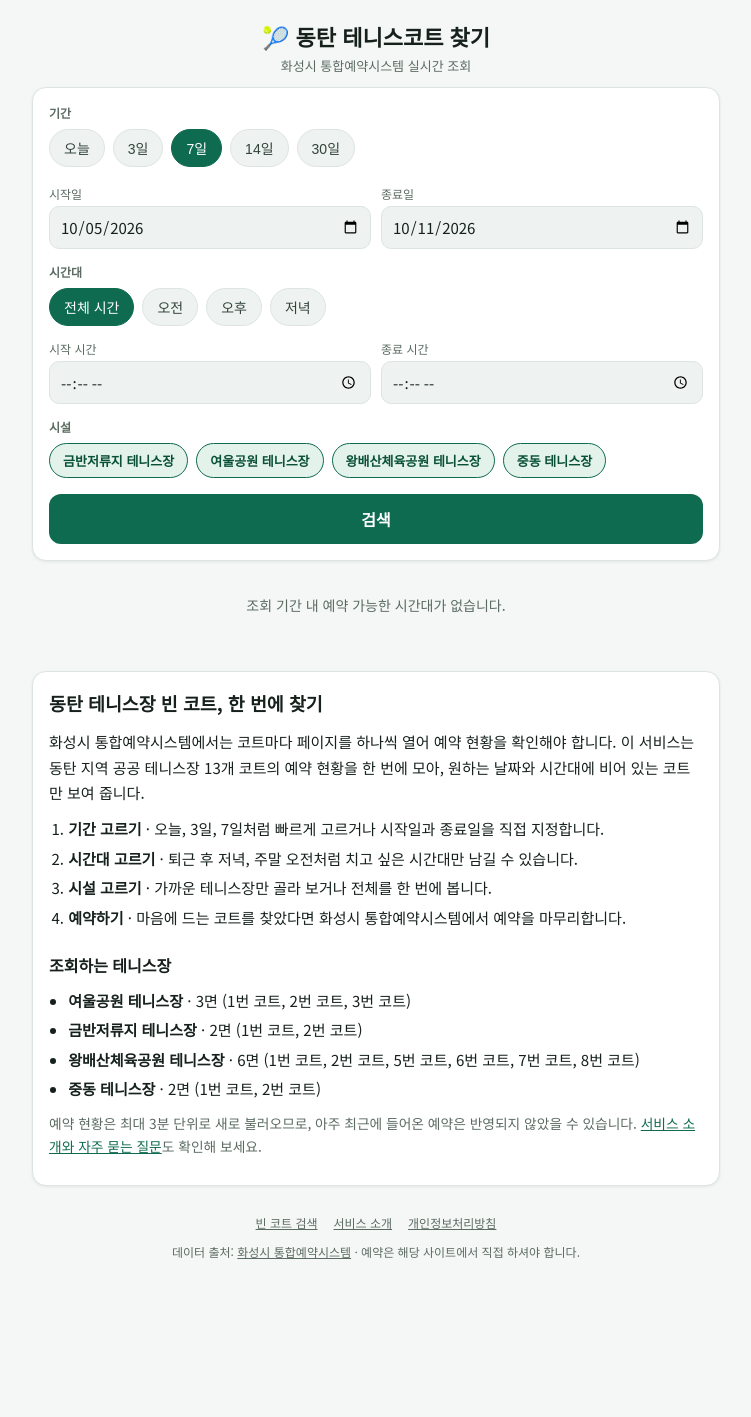
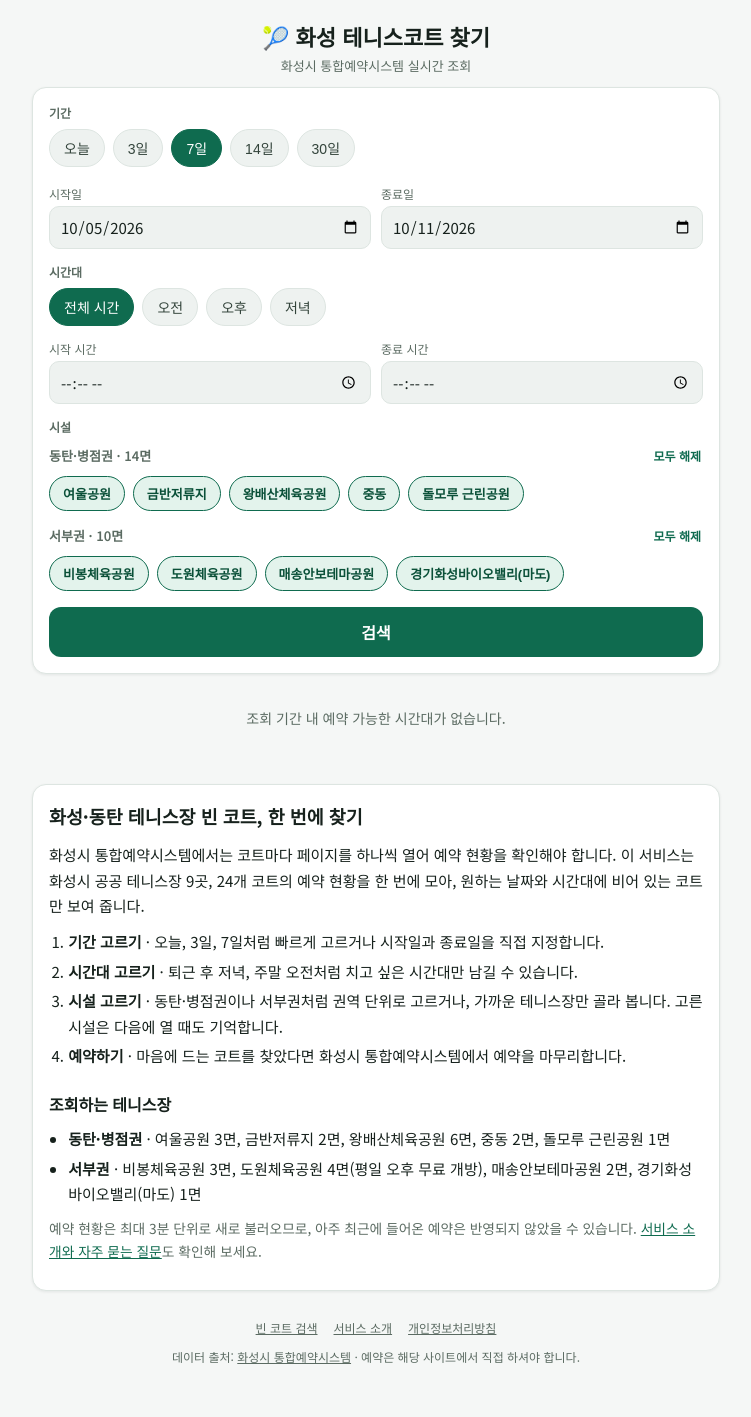
Before and after one commit to unipro8787/john_dev, a Flask app: page / in a window 1280 px wide. Shown: the whole page, without its empty margins (264-1015 px from the left). Before the commit the page ends 1259 px from the top, so only its background shows below. Run offline with Flask 3, Linux system fonts and the light colour scheme; data that the repository does not hold is empty.

Commit message:
Expand tennis finder from Dongtan to all of Hwaseong (9 facilities, 24 courts)
Adds the five western/Byeongjeom facilities found on the Hwaseong
reservation system's full tennis listing, groups facilities into
regions (following the site's 1부/2부 split) with per-region select-all
chips that are remembered per device, and fetches courts in parallel
with a thread-safe cache so a full 7-day search stays around a second.
Rebrands pages to 화성 테니스코트 찾기. Suwon is intentionally not
scraped: its courts book through share.gg.go.kr, whose robots.txt
disallows all crawling and which gates access behind NetFunnel; the
about page explains this.

Co-Authored-By: Claude Opus 5.5 <noreply@anthropic.com>
Claude-Session: https://claude.ai/code/session_01MnYtPndTVEv74CX1S5FX1E

```diff
--- a/dongtan_tennis_finder/app.py
+++ b/dongtan_tennis_finder/app.py
@@ -1,4 +1,4 @@
-# 동탄 테니스코트 예약 가능 시간대 조회 웹앱 (Flask).
+# 화성시 공공 테니스코트 예약 가능 시간대 조회 웹앱 (Flask).
 # check_availability.py의 조회 로직을 그대로 재사용하고, 검색 UI + JSON API를 얹은 것.
 #
 # 로컬 실행: python app.py  (http://127.0.0.1:5000)
@@ -16,7 +16,9 @@ from __future__ import annotations
 
 import os
 import re
+import threading
 import time
+from concurrent.futures import ThreadPoolExecutor
 from datetime import date, datetime, timedelta
 
 from urllib.parse import urlparse
@@ -24,7 +26,7 @@ from urllib.parse import urlparse
 from flask import Flask, Response, abort, jsonify, redirect, render_template, request, url_for
 import requests
 
-from courts import FACILITIES
+from courts import FACILITIES, FACILITY_NOTES, REGIONS
 from hscity_client import fetch_month
 
 app = Flask(__name__)
@@ -33,18 +35,29 @@ MAX_RANGE_DAYS = 45  # 한 번에 조회 가능한 최대 기간 (API 부하 방
 _TIME_RE = re.compile(r"^([01]\d|2[0-3]):[0-5]\d$")
 CACHE_TTL_SECONDS = 180  # 코트별 월 데이터 캐시 유지 시간
 
+FETCH_WORKERS = 6  # 코트별 조회를 동시에 보내는 수 (전체 24면 조회 시간 단축, 원 사이트 부하는 그대로 캐시로 제한)
+
 _month_cache: dict[tuple[int, int, int], tuple[float, list]] = {}
-_session = requests.Session()
+_cache_lock = threading.Lock()
+_local = threading.local()  # requests.Session은 스레드 간 공유가 안전하지 않아 스레드마다 하나씩 둔다
+
+
+def _session() -> requests.Session:
+    if not hasattr(_local, "session"):
+        _local.session = requests.Session()
+    return _local.session
 
 
 def _cached_fetch_month(stadium_idx: int, year: int, month: int) -> list:
     key = (stadium_idx, year, month)
     now = time.time()
-    cached = _month_cache.get(key)
+    with _cache_lock:
+        cached = _month_cache.get(key)
     if cached and now - cached[0] < CACHE_TTL_SECONDS:
         return cached[1]
-    slots = fetch_month(_session, stadium_idx, year, month)
-    _month_cache[key] = (now, slots)
+    slots = fetch_month(_session(), stadium_idx, year, month)
+    with _cache_lock:
+        _month_cache[key] = (now, slots)
     return slots
 
 
@@ -67,9 +80,9 @@ def _fetch_range_cached(stadium_idx: int, start: date, end: date) -> list:
     return result
 
 
-SITE_NAME = "동탄 테니스코트 찾기"
-POLICY_EFFECTIVE = "2026-10-05"  # 개인정보처리방침 시행일 (방침을 바꾸면 함께 갱신)
-PAGES_UPDATED = "2026-10-05"     # 사이트맵 lastmod (페이지 내용을 바꾸면 함께 갱신)
+SITE_NAME = "화성 테니스코트 찾기"
+POLICY_EFFECTIVE = "2026-10-06"  # 개인정보처리방침 시행일 (방침을 바꾸면 함께 갱신)
+PAGES_UPDATED = "2026-10-06"     # 사이트맵 lastmod (페이지 내용을 바꾸면 함께 갱신)
 _ADSENSE_RE = re.compile(r"^ca-pub-\d{10,20}$")
 
 
@@ -111,6 +124,9 @@ def _inject_site():
         "adsense_client": _adsense_client(),
         "contact_email": _env("CONTACT_EMAIL"),
         "facilities": FACILITIES,
+        "regions": REGIONS,
+        "facility_notes": FACILITY_NOTES,
+        "facility_count": len(FACILITIES),
         "court_count": sum(len(c) for c in FACILITIES.values()),
         "policy_effective": POLICY_EFFECTIVE,
     }
@@ -172,7 +188,19 @@ def healthz():
 
 @app.get("/api/facilities")
 def api_facilities():
-    return jsonify(FACILITIES)
+    # 권역 → 시설 → 코트 이름 (stadiumIdx는 내보내지 않는다)
+    return jsonify({
+        "regions": [
+            {
+                "name": region,
+                "facilities": [
+                    {"name": f, "courts": list(FACILITIES[f]), "note": FACILITY_NOTES.get(f)}
+                    for f in names
+                ],
+            }
+            for region, names in REGIONS.items()
+        ]
+    })
 
 
 @app.get("/api/search")
@@ -208,28 +236,36 @@ def api_search():
     if time_start and time_end and time_end <= time_start:
         return jsonify({"error": "종료 시간은 시작 시간보다 이후여야 합니다"}), 400
 
+    targets = [
+        (facility_name, court_label, stadium_idx)
+        for facility_name, courts in FACILITIES.items()
+        if not selected or facility_name in selected
+        for court_label, stadium_idx in courts.items()
+    ]
+    try:
+        with ThreadPoolExecutor(max_workers=FETCH_WORKERS) as pool:
+            fetched = list(pool.map(lambda t: _fetch_range_cached(t[2], start, end), targets))
+    except requests.RequestException:
+        return jsonify({"error": "화성시 통합예약시스템에서 예약 현황을 불러오지 못했습니다. 잠시 후 다시 시도해주세요."}), 502
+
     results = []
-    for facility_name, courts in FACILITIES.items():
-        if selected and facility_name not in selected:
-            continue
-        for court_label, stadium_idx in courts.items():
-            slots = _fetch_range_cached(stadium_idx, start, end)
-            available = [s for s in slots if s.status == "AVAILABLE"]
-            # 시간대 필터: 선택한 시간 구간과 겹치는 슬롯만 남김
-            if time_start:
-                available = [s for s in available if s.end > time_start]
-            if time_end:
-                available = [s for s in available if s.begin < time_end]
-            for slot in available:
-                results.append(
-                    {
-                        "facility": facility_name,
-                        "court": court_label,
-                        "date": slot.date,
-                        "begin": slot.begin,
-                        "end": slot.end,
-                    }
-                )
+    for (facility_name, court_label, _), slots in zip(targets, fetched):
+        available = [s for s in slots if s.status == "AVAILABLE"]
+        # 시간대 필터: 선택한 시간 구간과 겹치는 슬롯만 남김
+        if time_start:
+            available = [s for s in available if s.end > time_start]
+        if time_end:
+            available = [s for s in available if s.begin < time_end]
+        for slot in available:
+            results.append(
+                {
+                    "facility": facility_name,
+                    "court": court_label,
+                    "date": slot.date,
+                    "begin": slot.begin,
+                    "end": slot.end,
+                }
+            )
 
     results.sort(key=lambda r: (r["date"], r["begin"], r["facility"], r["court"]))
     return jsonify(
--- a/dongtan_tennis_finder/static/app.js
+++ b/dongtan_tennis_finder/static/app.js
@@ -63,29 +63,100 @@
     });
   });
 
+  const FACILITY_KEY = "selectedFacilities.v2";
+
+  function saveSelection() {
+    try {
+      localStorage.setItem(FACILITY_KEY, JSON.stringify([...selectedFacilities]));
+    } catch (e) {
+      // 저장소를 못 쓰는 환경(사생활 보호 모드 등)에서는 기억만 못 할 뿐 검색은 그대로 된다
+    }
+  }
+
+  function loadSelection(names) {
+    try {
+      const saved = JSON.parse(localStorage.getItem(FACILITY_KEY) || "null");
+      if (Array.isArray(saved)) {
+        const valid = saved.filter((n) => names.includes(n));
+        if (valid.length) return new Set(valid);
+      }
+    } catch (e) {
+      // 저장된 값이 깨졌으면 무시하고 전체 선택으로 시작
+    }
+    return new Set(names);
+  }
+
+  function syncRegionToggles() {
+    facilityFilter.querySelectorAll(".region-group").forEach((group) => {
+      const chips = [...group.querySelectorAll(".facility-chip")];
+      const allOn = chips.every((c) => selectedFacilities.has(c.dataset.name));
+      const toggle = group.querySelector(".region-toggle");
+      toggle.textContent = allOn ? "모두 해제" : "모두 선택";
+      toggle.setAttribute("aria-pressed", String(allOn));
+    });
+  }
+
+  function setChip(chip, on) {
+    const name = chip.dataset.name;
+    if (on) selectedFacilities.add(name);
+    else selectedFacilities.delete(name);
+    chip.classList.toggle("active", on);
+    chip.setAttribute("aria-pressed", String(on));
+  }
+
   async function loadFacilities() {
     const res = await fetch("/api/facilities");
     const data = await res.json();
-    allFacilities = Object.keys(data);
+    allFacilities = data.regions.flatMap((r) => r.facilities.map((f) => f.name));
+    const initial = loadSelection(allFacilities);
     facilityFilter.innerHTML = "";
-    allFacilities.forEach((name) => {
-      selectedFacilities.add(name);
-      const chip = document.createElement("button");
-      chip.type = "button";
-      chip.className = "facility-chip active";
-      chip.textContent = name;
-      chip.dataset.name = name;
-      chip.addEventListener("click", () => {
-        if (selectedFacilities.has(name)) {
-          selectedFacilities.delete(name);
-          chip.classList.remove("active");
-        } else {
-          selectedFacilities.add(name);
-          chip.classList.add("active");
-        }
+
+    data.regions.forEach((region) => {
+      const group = document.createElement("div");
+      group.className = "region-group";
+
+      const head = document.createElement("div");
+      head.className = "region-head";
+      const title = document.createElement("span");
+      title.className = "region-name";
+      const courtCount = region.facilities.reduce((n, f) => n + f.courts.length, 0);
+      title.textContent = `${region.name} · ${courtCount}면`;
+      const toggle = document.createElement("button");
+      toggle.type = "button";
+      toggle.className = "region-toggle";
+      head.append(title, toggle);
+      group.appendChild(head);
+
+      const chips = document.createElement("div");
+      chips.className = "region-chips";
+      region.facilities.forEach((f) => {
+        const chip = document.createElement("button");
+        chip.type = "button";
+        chip.className = "facility-chip";
+        chip.dataset.name = f.name;
+        chip.textContent = f.name.replace(/ 테니스장$/, "");
+        chip.title = `${f.name} · ${f.courts.length}면${f.note ? " · " + f.note : ""}`;
+        setChip(chip, initial.has(f.name));
+        chip.addEventListener("click", () => {
+          setChip(chip, !selectedFacilities.has(f.name));
+          syncRegionToggles();
+          saveSelection();
+        });
+        chips.appendChild(chip);
       });
-      facilityFilter.appendChild(chip);
+      group.appendChild(chips);
+
+      toggle.addEventListener("click", () => {
+        const list = [...chips.querySelectorAll(".facility-chip")];
+        const allOn = list.every((c) => selectedFacilities.has(c.dataset.name));
+        list.forEach((c) => setChip(c, !allOn));
+        syncRegionToggles();
+        saveSelection();
+      });
+
+      facilityFilter.appendChild(group);
     });
+    syncRegionToggles();
   }
 
   function setStatus(html, isError = false) {
@@ -161,6 +232,11 @@
       setStatus("시작일을 선택해주세요.", true);
       return;
     }
+    if (selectedFacilities.size === 0) {
+      resultsEl.innerHTML = "";
+      setStatus("시설을 하나 이상 골라 주세요.", true);
+      return;
+    }
 
     searchBtn.disabled = true;
     searchBtn.textContent = "검색 중...";
--- a/dongtan_tennis_finder/static/style.css
+++ b/dongtan_tennis_finder/static/style.css
@@ -381,3 +381,44 @@ footer a {
   gap: 6px 16px;
   margin-bottom: 6px;
 }
+
+/* ── 권역별 시설 필터 ── */
+.facility-filter {
+  flex-direction: column;
+  gap: 12px;
+}
+
+.region-group {
+  display: grid;
+  gap: 8px;
+}
+
+.region-head {
+  display: flex;
+  align-items: center;
+  justify-content: space-between;
+  gap: 8px;
+}
+
+.region-name {
+  font-size: 13px;
+  font-weight: 600;
+  color: var(--text-muted);
+}
+
+.region-toggle {
+  border: 0;
+  background: none;
+  color: var(--accent);
+  font: inherit;
+  font-size: 12px;
+  font-weight: 600;
+  padding: 4px 2px;
+  cursor: pointer;
+}
+
+.region-chips {
+  display: flex;
+  flex-wrap: wrap;
+  gap: 8px;
+}
--- a/dongtan_tennis_finder/templates/base.html
+++ b/dongtan_tennis_finder/templates/base.html
@@ -4,7 +4,7 @@
 <meta charset="UTF-8">
 <meta name="viewport" content="width=device-width, initial-scale=1, viewport-fit=cover">
 <title>{% block title %}{{ site_name }}{% endblock %}</title>
-<meta name="description" content="{% block description %}동탄·화성시 공공 테니스장(여울공원, 금반저류지, 왕배산체육공원, 중동)의 예약 가능한 빈 코트와 시간대를 날짜·시간대별로 한 번에 검색하세요.{% endblock %}">
+<meta name="description" content="{% block description %}동탄·병점부터 비봉·매송·마도까지 화성시 공공 테니스장의 예약 가능한 빈 코트와 시간대를 날짜·시간대별로 한 번에 검색하세요.{% endblock %}">
 <link rel="canonical" href="{{ site_url }}{{ request.path }}">
 
 <meta property="og:type" content="website">
@@ -22,7 +22,7 @@
 <link rel="manifest" href="{{ url_for('static', filename='manifest.webmanifest') }}">
 <meta name="apple-mobile-web-app-capable" content="yes">
 <meta name="apple-mobile-web-app-status-bar-style" content="black-translucent">
-<meta name="apple-mobile-web-app-title" content="동탄테니스">
+<meta name="apple-mobile-web-app-title" content="화성테니스">
 <meta name="theme-color" content="#0f6b4f">
 <link rel="apple-touch-icon" href="{{ url_for('static', filename='icons/apple-touch-icon.png') }}">
 <link rel="icon" href="{{ url_for('static', filename='icons/icon-192.png') }}">
@@ -39,7 +39,7 @@
 <div class="app">
   <header class="topbar">
     {% block header %}
-    <a class="brand-link" href="{{ url_for('index') }}"><h1>🎾 동탄 테니스코트 찾기</h1></a>
+    <a class="brand-link" href="{{ url_for('index') }}"><h1>🎾 화성 테니스코트 찾기</h1></a>
     {% endblock %}
   </header>
 
--- a/dongtan_tennis_finder/templates/index.html
+++ b/dongtan_tennis_finder/templates/index.html
@@ -1,5 +1,5 @@
 {% extends "base.html" %}
-{% block title %}동탄 테니스장 빈 코트 찾기 · 화성시 공공 테니스장 예약 현황{% endblock %}
+{% block title %}화성·동탄 테니스장 빈 코트 찾기 · 화성시 공공 테니스장 예약 현황{% endblock %}
 
 {% block head %}
 <script type="application/ld+json">
@@ -11,14 +11,14 @@
   "applicationCategory": "SportsApplication",
   "operatingSystem": "Any",
   "inLanguage": "ko",
-  "description": "동탄·화성시 공공 테니스장의 예약 가능한 빈 코트와 시간대를 한 번에 검색하는 무료 웹앱",
+  "description": "동탄·병점·서부권 등 화성시 공공 테니스장의 예약 가능한 빈 코트와 시간대를 한 번에 검색하는 무료 웹앱",
   "offers": { "@type": "Offer", "price": "0", "priceCurrency": "KRW" }
 }
 </script>
 {% endblock %}
 
 {% block header %}
-<a class="brand-link" href="{{ url_for('index') }}"><h1>🎾 동탄 테니스코트 찾기</h1></a>
+<a class="brand-link" href="{{ url_for('index') }}"><h1>🎾 화성 테니스코트 찾기</h1></a>
 <p class="subtitle">화성시 통합예약시스템 실시간 조회</p>
 {% endblock %}
 
@@ -76,18 +76,18 @@
 <section id="results" class="results"></section>
 
 <section class="panel info" aria-labelledby="guide-title">
-  <h2 id="guide-title">동탄 테니스장 빈 코트, 한 번에 찾기</h2>
-  <p>화성시 통합예약시스템에서는 코트마다 페이지를 하나씩 열어 예약 현황을 확인해야 합니다. 이 서비스는 동탄 지역 공공 테니스장 {{ court_count }}개 코트의 예약 현황을 한 번에 모아, 원하는 날짜와 시간대에 비어 있는 코트만 보여 줍니다.</p>
+  <h2 id="guide-title">화성·동탄 테니스장 빈 코트, 한 번에 찾기</h2>
+  <p>화성시 통합예약시스템에서는 코트마다 페이지를 하나씩 열어 예약 현황을 확인해야 합니다. 이 서비스는 화성시 공공 테니스장 {{ facility_count }}곳, {{ court_count }}개 코트의 예약 현황을 한 번에 모아, 원하는 날짜와 시간대에 비어 있는 코트만 보여 줍니다.</p>
   <ol class="steps">
     <li><b>기간 고르기</b> · 오늘, 3일, 7일처럼 빠르게 고르거나 시작일과 종료일을 직접 지정합니다.</li>
     <li><b>시간대 고르기</b> · 퇴근 후 저녁, 주말 오전처럼 치고 싶은 시간대만 남길 수 있습니다.</li>
-    <li><b>시설 고르기</b> · 가까운 테니스장만 골라 보거나 전체를 한 번에 봅니다.</li>
+    <li><b>시설 고르기</b> · 동탄·병점권이나 서부권처럼 권역 단위로 고르거나, 가까운 테니스장만 골라 봅니다. 고른 시설은 다음에 열 때도 기억합니다.</li>
     <li><b>예약하기</b> · 마음에 드는 코트를 찾았다면 화성시 통합예약시스템에서 예약을 마무리합니다.</li>
   </ol>
   <h3>조회하는 테니스장</h3>
   <ul class="facility-list">
-    {% for name, courts in facilities.items() %}
-    <li><b>{{ name }}</b> · {{ courts | length }}면 ({{ courts.keys() | join(', ') }})</li>
+    {% for region, names in regions.items() %}
+    <li><b>{{ region }}</b> · {% for name in names %}{{ name | replace(' 테니스장', '') }} {{ facilities[name] | length }}면{% if facility_notes.get(name) %}({{ facility_notes[name] }}){% endif %}{% if not loop.last %}, {% endif %}{% endfor %}</li>
     {% endfor %}
   </ul>
   <p class="muted">예약 현황은 최대 3분 단위로 새로 불러오므로, 아주 최근에 들어온 예약은 반영되지 않았을 수 있습니다. <a href="{{ url_for('about') }}">서비스 소개와 자주 묻는 질문</a>도 확인해 보세요.</p>
--- a/dongtan_tennis_finder/templates/privacy.html
+++ b/dongtan_tennis_finder/templates/privacy.html
@@ -1,12 +1,12 @@
 {% extends "base.html" %}
 {% block title %}개인정보처리방침 · {{ site_name }}{% endblock %}
-{% block description %}동탄 테니스코트 찾기의 개인정보처리방침입니다. 수집하는 정보, 쿠키와 광고, 보관 기간, 이용자의 권리를 안내합니다.{% endblock %}
+{% block description %}화성 테니스코트 찾기의 개인정보처리방침입니다. 수집하는 정보, 쿠키와 광고, 보관 기간, 이용자의 권리를 안내합니다.{% endblock %}
 
 {% block content %}
 <article class="panel info policy">
   <h2>개인정보처리방침</h2>
   <p class="muted">시행일: {{ policy_effective }}</p>
-  <p>동탄 테니스코트 찾기(이하 "서비스")는 「개인정보 보호법」 등 관련 법령을 지키며, 이용자의 개인정보를 소중히 다룹니다. 서비스는 회원가입 없이 쓸 수 있으며, 이름·연락처·계정 같은 개인정보를 직접 받지 않습니다.</p>
+  <p>화성 테니스코트 찾기(이하 "서비스")는 「개인정보 보호법」 등 관련 법령을 지키며, 이용자의 개인정보를 소중히 다룹니다. 서비스는 회원가입 없이 쓸 수 있으며, 이름·연락처·계정 같은 개인정보를 직접 받지 않습니다.</p>
 
   <h3>1. 처리하는 정보</h3>
   <ul>
```
Also changed, not shown: dongtan_tennis_finder/courts.py (+53 -4 lines), dongtan_tennis_finder/templates/about.html (+6 -6 lines), dongtan_tennis_finder/README.md, dongtan_tennis_finder/static/manifest.webmanifest.
